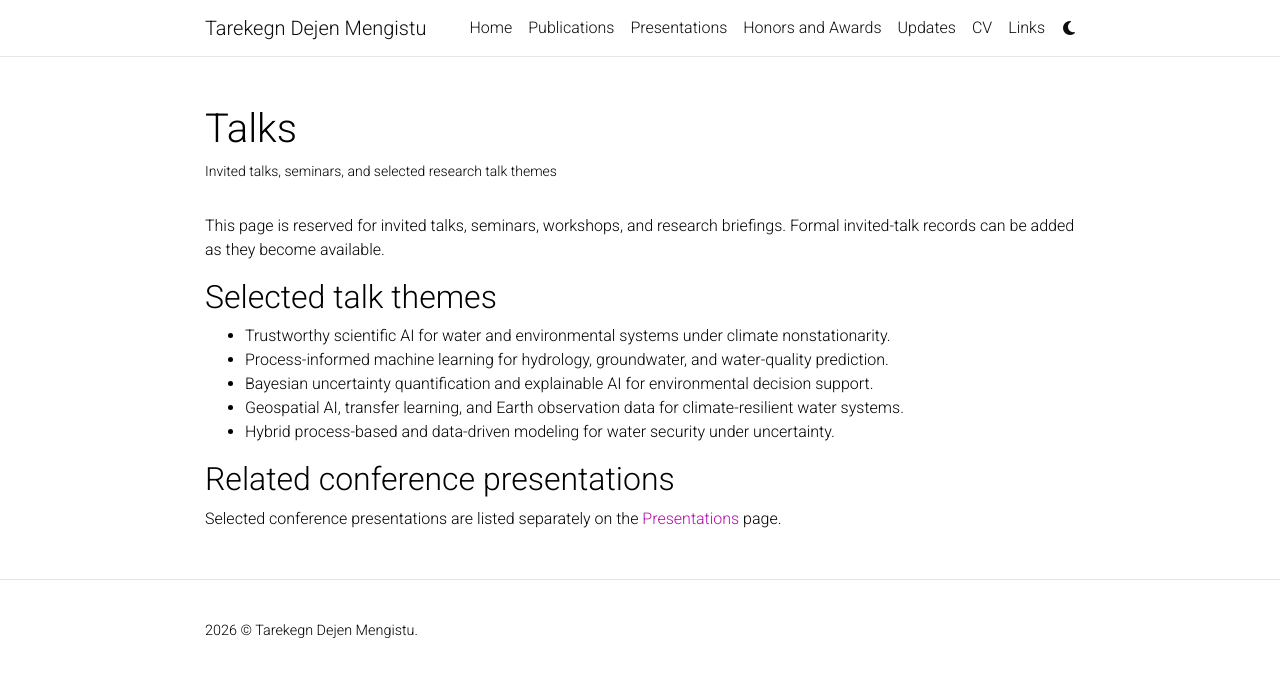
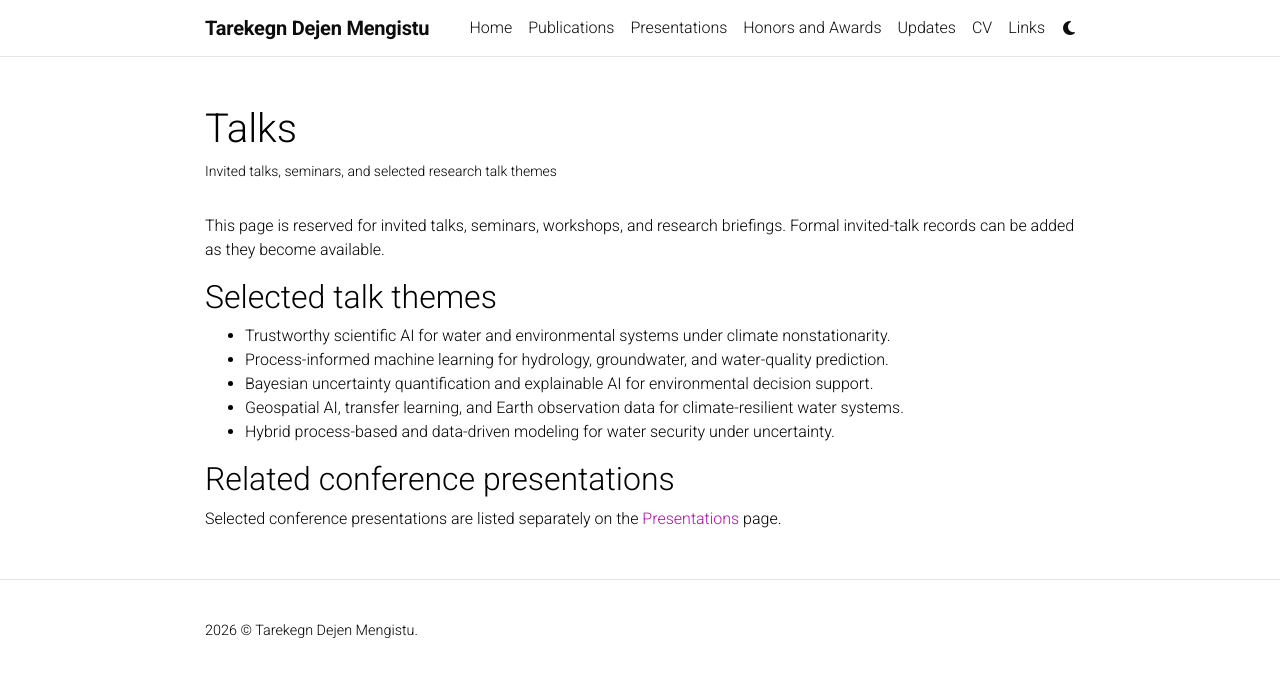
Before and after one commit to tdmengistu/tdmengistu.github.io, a Jekyll site: the page built from _pages/talks.md, in a window 1280 px wide. Shown: the top 677 px of the page. Built offline with Jekyll 4.4.1, drawn with Linux system fonts in a browser that asks for light colours; a style sheet for code colours, icons or effects is not loaded.

Commit message:
Update _base.scss

```diff
--- a/_sass/_base.scss
+++ b/_sass/_base.scss
@@ -171,6 +171,11 @@ blockquote {
   border-bottom: 1px solid var(--global-divider-color);
   background-color: var(--global-bg-color);
   opacity: 0.95;
+}
+
+.navbar-brand {
+  font-weight: 700 !important;
+  letter-spacing: -0.01em;
 }
 
 .navbar .dropdown-menu {
```
